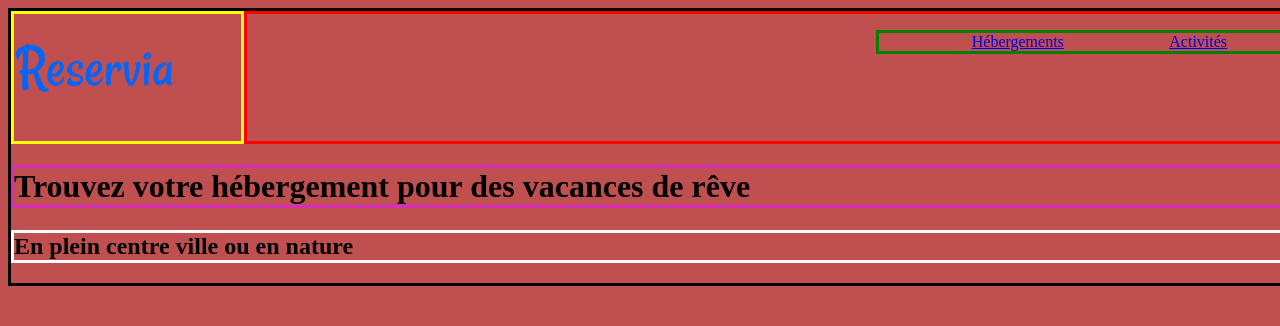
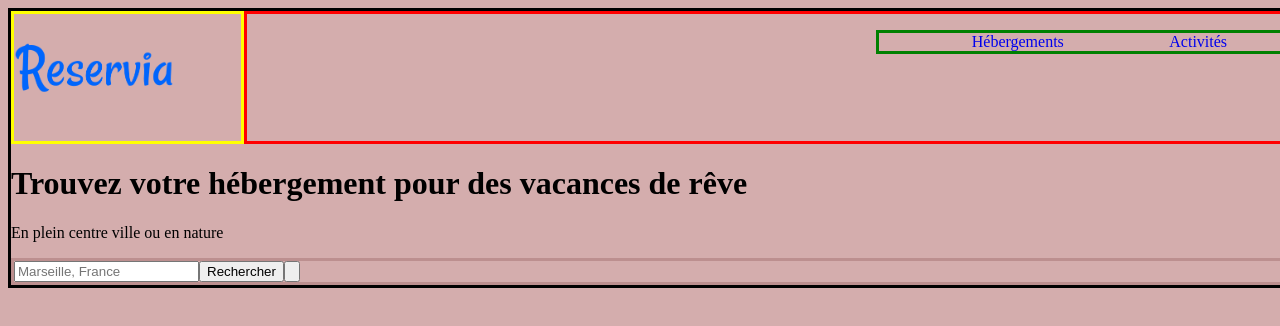
Before and after one commit to vitinolo/thibautlenoir_2_20092021, a plain HTML site: page index.html in a window 1280 px wide. Shown: the top 326 px of the page. Drawn offline with Linux system fonts and the light colour scheme.

Commit message:
menu nav barre recherche

```diff
--- a/index.html
+++ b/index.html
@@ -1,32 +1,47 @@
 <!DOCTYPE html>
 <html>
+     <!--head-->
     <head>
         <meta charset="utf-8" />
         <link rel="stylesheet" href="style.css">
         <title>Projet site de réservation hébergements</title>
     </head>
     <body>
+      <!--header-->
      <header>
-      <div class="conteneur">
+      <div class="contener">
           <div class="element1"><p><img src="images/logo/Reservia@3x.png" id="logo" alt="logo reservia" /></p>
           </div>
+          <!--navigation-->
           <div class="element2">
             <nav>
-              <ul>
-                <div class="Hébergements"><li><a href="Hébergements">Hébergements</a></li></div>
-                <div class="Activités"><li><a href="Activités">Activités</a></li></div>
-                <div class="S'inscrire"><li><a href="S'inscrire">S'inscrire</a></li></div>
+              <ul id="liens">
+                <div class="Hébergements"><li><a href="Hébergements">Hébergements</a></li>
+                </div>
+                <div class="Activités"><li><a href="Activités">Activités</a></li>
+                </div>
+                <div class="S'inscrire"><li><a href="S'inscrire">S'inscrire</a></li>
+                </div>
               </ul>
             </nav>
           </div>
       </div>
-      <h1>Trouvez votre hébergement pour des vacances de rêve</h1>
-      <h2>En plein centre ville ou en nature</h2>
+      <h1 class="title h1">Trouvez votre hébergement pour des vacances de rêve</h1>
+      <p class="subtitle h1">En plein centre ville ou en nature</p>
+      <!--barre de recherche de villes-->
+        <div class="research-box">
+          <div class="icon-location"><i class="fas fa-map-marker-alt"></i>
+          </div>
+          <input type="text" placeholder="Marseille, France" class="research-bar">
+          <button class="button-research" id="button-research">Rechercher</button>
+          <button class="button-research form submit input icon fas fa-map-marker-alt-search" id="icon-glass"></button>
+        </div>
      </header>
+     <!--Section1-->
      <section1>
      </section1>
      <section2>
-    </section2>
+     </section2>
      <footer>
 
 
--- a/style.css
+++ b/style.css
@@ -1,22 +1,21 @@
-/*police*/
+/*couleur fond de page , couleur police,marge*/
 @font-face {
     font-family: raleway;
     src: url(bureau/thibautlenoir_2_20092021);
 }
-
-/*couleur fond de page , couleur police,marge*/
 body {
 
-    background-color: rgb(192, 79, 79);
+    background-color: rgb(212, 173, 173);
     color: black;
 }
+
 /*header début*/
 header {
     border:3px black solid;
     width:1440px;
     margin:auto;
    }
-.conteneur {
+.contener {
     display: flex;
     width:1440px;
 }
@@ -26,13 +25,13 @@ header {
     width:229px;
     height:127px;
 }
-
 .element2 {
     border:3px red solid;
     width:1211px;
     display:flex;
     justify-content:flex-end;
 }
+/*navigation*/
 ul {
     width:526px;
     border:3px green solid;
@@ -40,12 +39,21 @@ ul {
     list-style-type: none;
     justify-content:space-around;
 }
+#liens li a{
+    text-decoration: none ;
+}
+
+#liens a:hover {
+    text-decoration-line: overline;
+
+}
 #logo{
     width:10em;
 }
-h1{
-    border:3px rgb(216, 44, 193) solid;
+
+
+.research-box{
+    display:flex;
+    border:3px rosybrown solid;
+
 }
-h2{
-    border:3px white solid;
-}
```
